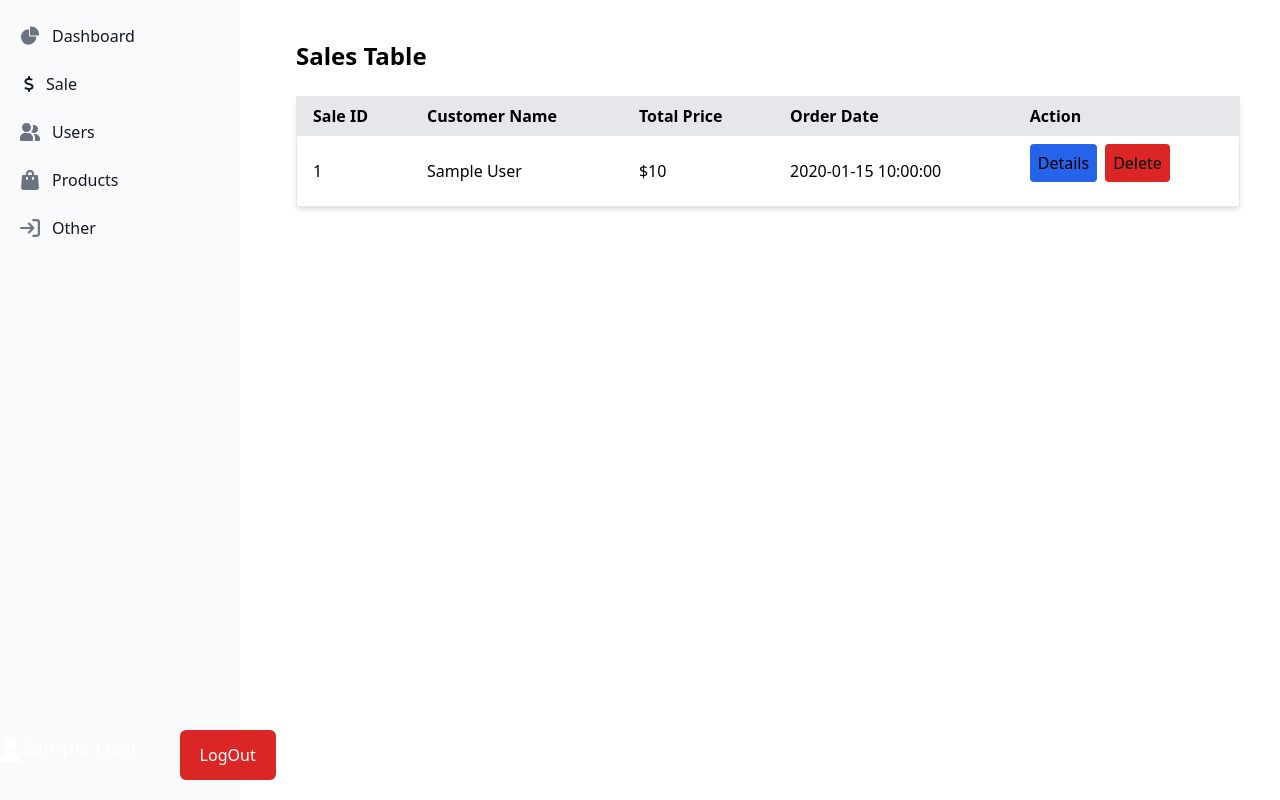
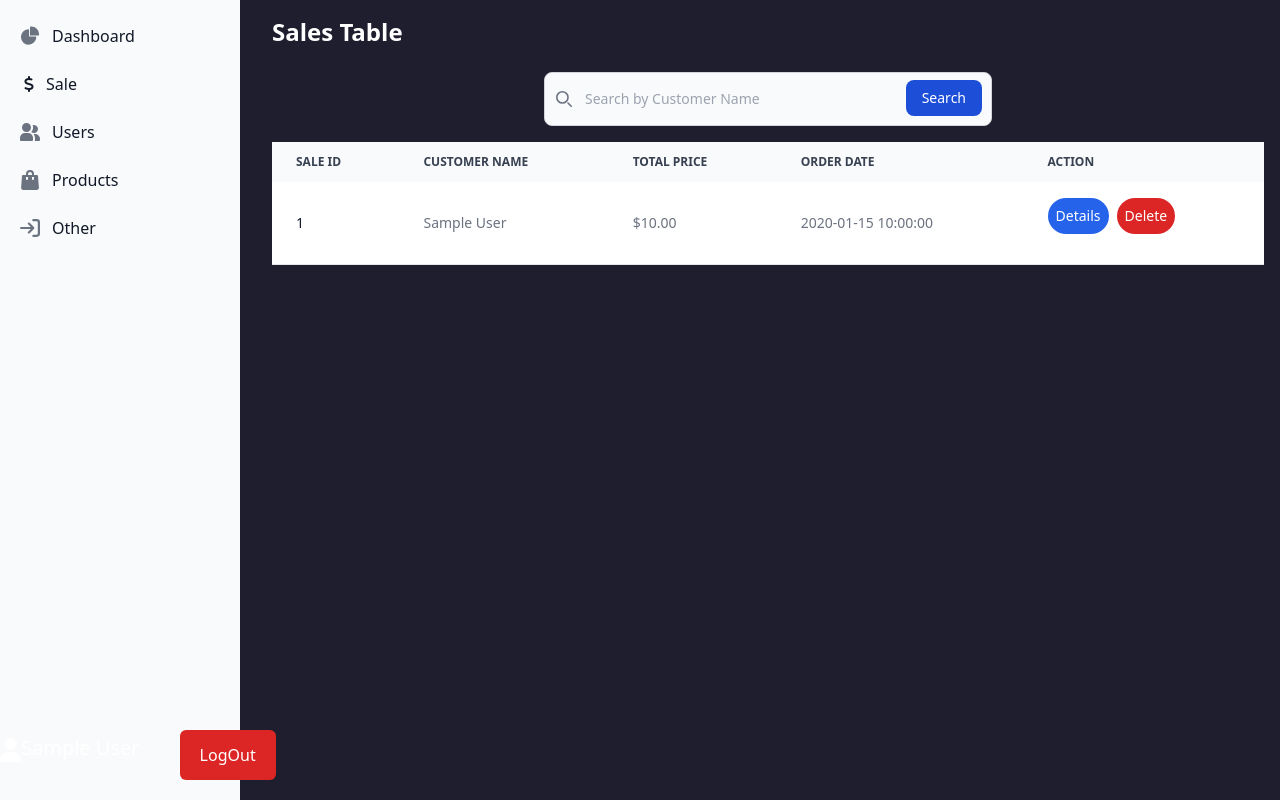
Before and after one commit to Ronny564/TechShop, a PHP site: page /sale.php in a window 1280 px wide. Run offline with PHP 8.4, Linux system fonts and the light colour scheme; the visitor is signed in with stand-in values (Sample User, id 1); tables that the repository leaves empty or names only in its code hold one stand-in row (values such as "Sample post"); some libraries are stand-ins or nearby versions.

Commit message:
seventh edit

```diff
--- a/admin/sale.php
+++ b/admin/sale.php
@@ -2,6 +2,9 @@
 require_once "sidebar.php";
 require_once "link.php";
 require_once "../database/PDO.php";
+
+// Fetch search query
+$searchQuery = isset($_GET['search']) ? trim($_GET['search']) : '';
 
 // Fetch sales data
 $salesQuery = "
@@ -10,51 +13,74 @@ $salesQuery = "
     FROM sale
     JOIN customers ON sale.CusId = customers.CusId
     JOIN saledetail ON sale.SaleId = saledetail.saleID
+    WHERE customers.name LIKE :searchQuery
     GROUP BY sale.SaleId, customers.name, sale.order_date
     ORDER BY sale.order_date DESC";
-$salesStmt = $pdo->query($salesQuery);
+
+$salesStmt = $pdo->prepare($salesQuery);
+$salesStmt->execute(['searchQuery' => "%$searchQuery%"]);
 $sales = $salesStmt->fetchAll(PDO::FETCH_ASSOC);
 ?>
-<!DOCTYPE html>
-<html lang="en">
-<head>
-    <meta charset="UTF-8">
-    <meta name="viewport" content="width=device-width, initial-scale=1.0">
-    <title>Admin Sales Table</title>
-</head>
+
+<style>
+    body {
+        background-color: #1E1E2F;
+    }
+</style>
+
 <body>
 <div class="p-4 sm:ml-64">
-    <div class="container mx-auto p-6">
-        <h1 class="text-2xl font-bold mb-6">Sales Table</h1>
-        <table class="table-auto w-full bg-white shadow-md rounded border border-gray-200">
-            <thead>
-                <tr class="bg-gray-200 text-left">
-                    <th class="px-4 py-2">Sale ID</th>
-                    <th class="px-4 py-2">Customer Name</th>
-                    <th class="px-4 py-2">Total Price</th>
-                    <th class="px-4 py-2">Order Date</th>
-                    <th class="px-4 py-2">Action</th>
+    <h1 class="text-2xl font-bold mb-6 text-white">Sales Table</h1>
+    <form class="max-w-md mx-auto mb-4" method="GET">
+        <label for="search" class="mb-2 text-sm font-medium text-gray-900 sr-only dark:text-white">Search by Customer Name</label>
+        <div class="relative">
+            <div class="absolute inset-y-0 start-0 flex items-center ps-3 pointer-events-none">
+                <svg class="w-4 h-4 text-gray-500 dark:text-gray-400" aria-hidden="true" xmlns="http://www.w3.org/2000/svg" fill="none" viewBox="0 0 20 20">
+                    <path stroke="currentColor" stroke-linecap="round" stroke-linejoin="round" stroke-width="2" d="m19 19-4-4m0-7A7 7 0 1 1 1 8a7 7 0 0 1 14 0Z"/>
+                </svg>
+            </div>
+            <input type="search" name="search" id="search" class="block w-full p-4 ps-10 text-sm text-gray-900 border border-gray-300 rounded-lg bg-gray-50 focus:ring-blue-500 focus:border-blue-500 dark:bg-gray-700 dark:border-gray-600 dark:placeholder-gray-400 dark:text-white dark:focus:ring-blue-500 dark:focus:border-blue-500" placeholder="Search by Customer Name" value="<?= htmlspecialchars($searchQuery) ?>" required />
+            <button type="submit" class="text-white absolute end-2.5 bottom-2.5 bg-blue-700 hover:bg-blue-800 focus:ring-4 focus:outline-none focus:ring-blue-300 font-medium rounded-lg text-sm px-4 py-2 dark:bg-blue-600 dark:hover:bg-blue-700 dark:focus:ring-blue-800">Search</button>
+        </div>
+    </form>
+
+    <table class="w-full text-sm text-left rtl:text-right text-gray-500 dark:text-gray-400">
+        <thead class="text-xs text-gray-700 uppercase bg-gray-50 dark:bg-gray-700 dark:text-gray-400">
+            <tr>
+                <th scope="col" class="px-6 py-3">Sale ID</th>
+                <th scope="col" class="px-6 py-3">Customer Name</th>
+                <th scope="col" class="px-6 py-3">Total Price</th>
+                <th scope="col" class="px-6 py-3">Order Date</th>
+                <th scope="col" class="px-6 py-3">Action</th>
             </tr>
         </thead>
         <tbody>
             <?php foreach ($sales as $sale): ?>
-                    <tr class="border-t">
-                        <td class="px-4 py-2"><?= $sale['SaleId']?></td>
-                        <td class="px-4 py-2"><?= $sale['CustomerName'] ?></td>
-                        <td class="px-4 py-2">$<?=$sale['TotalPrice'] ?></td>
-                        <td class="px-4 py-2"><?= $sale['order_date'] ?></td>
-                        <td class="flex items-center gap-2 px-4 py-2">
+                <tr class="bg-white border-b dark:bg-gray-800 dark:border-gray-700">
+                    <td class="px-6 py-4 font-medium text-gray-900 whitespace-nowrap dark:text-white">
+                        <?= $sale['SaleId'] ?>
+                    </td>
+                    <td class="px-6 py-4">
+                        <?= $sale['CustomerName'] ?>
+                    </td>
+                    <td class="px-6 py-4">
+                        $<?= number_format($sale['TotalPrice'], 2) ?>
+                    </td>
+                    <td class="px-6 py-4">
+                        <?= $sale['order_date'] ?>
+                    </td>
+                    <td class="flex items-center gap-2 px-6 py-4">
                         <!-- Details Button -->
                         <form method="GET" action="saledetail.php">
                             <input type="hidden" name="SaleId" value="<?= $sale['SaleId'] ?>">
-                                <button type="submit" class="text-black p-2 rounded bg-blue-600 hover:bg-blue-700">
+                            <button type="submit" class="text-white p-2 rounded-full bg-blue-600 hover:bg-blue-700">
                                 Details
                             </button>
                         </form>
                         <!-- Delete Button -->
                         <form method="POST" action="delete_sale.php">
                             <input type="hidden" name="SaleId" value="<?= $sale['SaleId'] ?>">
-                                <button type="submit" class="text-black p-2 rounded bg-red-600 hover:bg-red-700">
+                            <button type="submit" class="text-white p-2 rounded-full bg-red-600 hover:bg-red-700">
                                 Delete
                             </button>
                         </form>
@@ -64,7 +90,4 @@ $sales = $salesStmt->fetchAll(PDO::FETCH_ASSOC);
         </tbody>
     </table>
 </div>
-
-</div>
 </body>
-</html>
```
Also changed, not shown: admin/customer.php (+7 -6 lines), admin/delete_sale.php (added, +46 -0 lines), admin/product.php (+7 -0 lines). Lines whose indentation alone changed are shown as unchanged.
